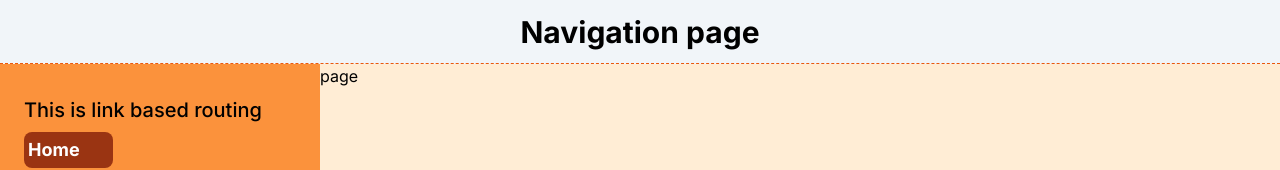
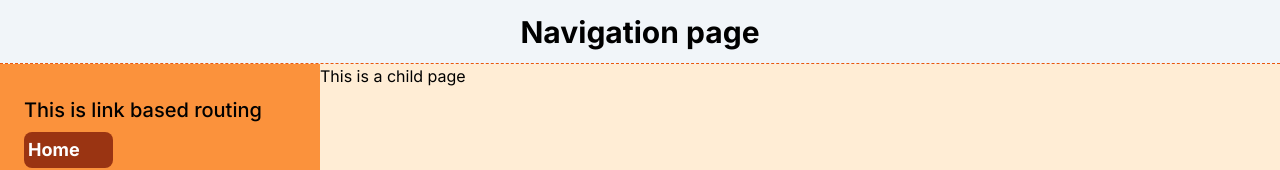
Before and after one commit to Genx-unidirectional/nextjs-app, a Next.js app: page /navigation in a window 1280 px wide. Shown: the top 170 px of the page. Built offline with nearby package versions, Linux system fonts and the light colour scheme.

Commit message:
update in child and page two

```diff
--- a/src/app/navigation/page.tsx
+++ b/src/app/navigation/page.tsx
@@ -1,4 +1,4 @@
 function page() {
-  return <div>page</div>;
+  return <div className="text-black">This is a child page</div>;
 }
 export default page;
--- a/src/app/navigation/page2/page.tsx
+++ b/src/app/navigation/page2/page.tsx
@@ -1,4 +1,4 @@
 function page() {
-  return <div className="bg-orange-100 w-full h-full">This is second page</div>;
+  return <div className=" text-black ">This is second page</div>;
 }
 export default page;
```
